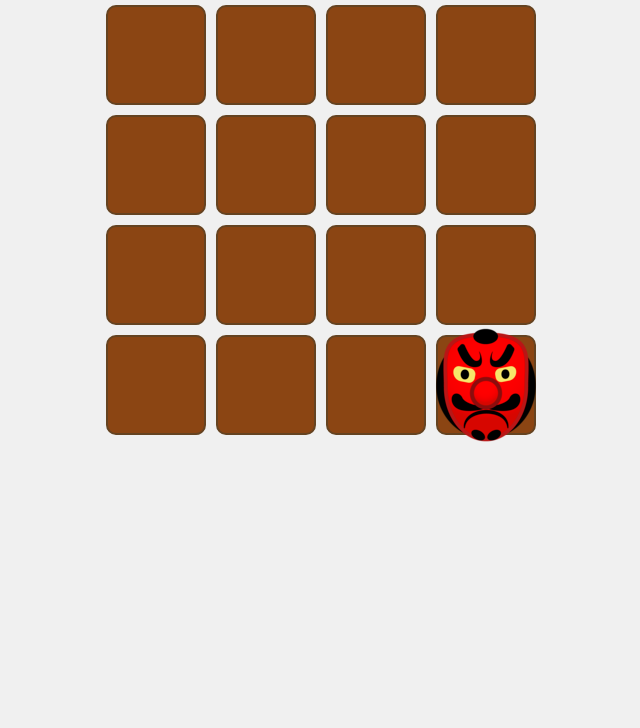
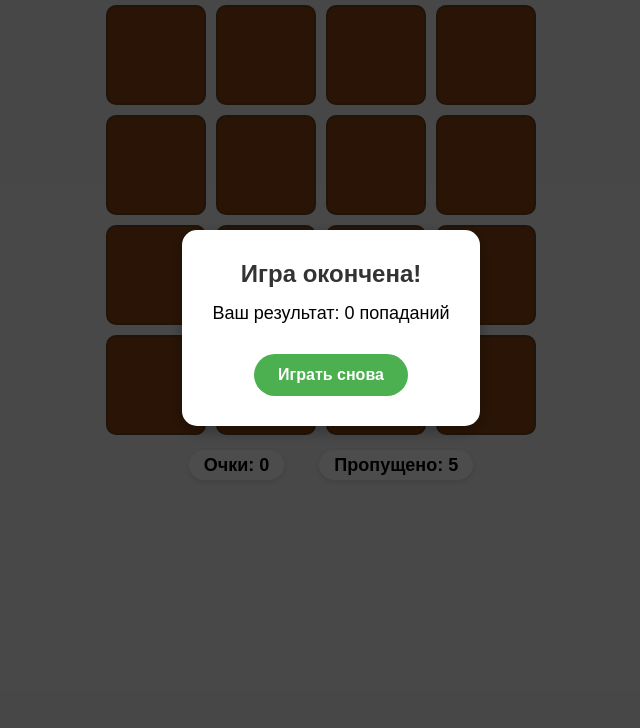
Before and after one commit to SavenkoNikita/event-handling, a website built with webpack: page src/index.html in a window 1280 px wide. Shown: the part 72-800 px from the top of the page, without its empty margins (309-949 px from the left). Built offline with nearby package versions, Linux system fonts and the light colour scheme.

Commit message:
исправил замечания

```diff
--- /dev/null
+++ b/src/Board.js
@@ -0,0 +1,22 @@
+export default class Board {
+  constructor(size) {
+    this.size = size;
+    this.cells = [];
+  }
+
+  render(container) {
+    const board = document.createElement('div');
+    board.className = 'game-board';
+
+    for (let i = 0; i < this.size * this.size; i++) {
+      const cell = document.createElement('div');
+      cell.className = 'cell';
+      cell.dataset.index = i;
+      this.cells.push(cell);
+      board.appendChild(cell);
+    }
+
+    container.innerHTML = '';
+    container.appendChild(board);
+  }
+}
--- /dev/null
+++ b/src/Game.js
@@ -0,0 +1,91 @@
+export default class Game {
+  constructor(board, goblin, score) {
+    this.board = board;
+    this.goblin = goblin;
+    this.score = score;
+    this.isPlaying = false;
+    this.onCellClick = this.onCellClick.bind(this);
+  }
+
+  start(container) {
+    this.isPlaying = true;
+    this.board.render(container);
+    this.initEventListeners();
+    this.nextGoblin();
+  }
+
+  initEventListeners() {
+    this.board.cells.forEach(cell => {
+      cell.addEventListener('click', this.onCellClick);
+    });
+
+    const restartButton = document.getElementById('restartButton');
+    if (restartButton) {
+      restartButton.addEventListener('click', () => this.restart());
+    }
+  }
+
+  onCellClick(e) {
+    if (!this.isPlaying) return;
+
+    const cell = e.currentTarget;
+    if (cell.classList.contains('goblin')) {
+      this.goblin.hide();
+      this.score.addPoint();
+      this.nextGoblin();
+    } else {
+      this.score.addMiss();
+      this.checkGameOver();
+    }
+  }
+
+  nextGoblin() {
+    if (!this.isPlaying) return;
+
+    this.goblin.show(() => {
+      this.score.addMiss();
+      this.checkGameOver();
+      if (this.isPlaying) {
+        this.nextGoblin();
+      }
+    });
+  }
+
+  checkGameOver() {
+    if (this.score.missed >= 5) {
+      this.gameOver();
+    }
+  }
+
+  gameOver() {
+    this.isPlaying = false;
+    this.goblin.hide();
+
+    const modal = document.getElementById('gameModal');
+    const modalMessage = document.getElementById('modalMessage');
+
+    if (modal && modalMessage) {
+      modalMessage.textContent = `Ваш результат: ${this.score.points} попаданий`;
+      modal.style.display = 'flex';
+    }
+  }
+
+  restart() {
+    const modal = document.getElementById('gameModal');
+    if (modal) {
+      modal.style.display = 'none';
+    }
+
+    this.score.reset();
+    this.isPlaying = true;
+    this.nextGoblin();
+  }
+
+  stop() {
+    this.isPlaying = false;
+    this.goblin.hide();
+    this.board.cells.forEach(cell => {
+      cell.removeEventListener('click', this.onCellClick);
+    });
+  }
+}
--- /dev/null
+++ b/src/Goblin.js
@@ -0,0 +1,58 @@
+import goblinImage from './assets/goblin.png';
+
+export default class Goblin {
+  constructor(board) {
+    this.board = board;
+    this.currentCell = null;
+    this.timer = null;
+    this.lastCellIndex = -1;
+  }
+
+  getRandomCell() {
+    const cells = this.board.cells;
+    if (cells.length <= 1) return cells[0];
+
+    let randomIndex;
+    do {
+      randomIndex = Math.floor(Math.random() * cells.length);
+    } while (randomIndex === this.lastCellIndex);
+
+    this.lastCellIndex = randomIndex;
+    return cells[randomIndex];
+  }
+
+  show(onMiss) {
+    this.hide();
+
+    const cell = this.getRandomCell();
+    this.currentCell = cell;
+
+    const goblinImg = document.createElement('img');
+    goblinImg.src = require('./assets/goblin.png');
+    goblinImg.className = 'goblin-image';
+    goblinImg.alt = 'Goblin';
+
+    this.currentCell.appendChild(goblinImg);
+    this.currentCell.classList.add('goblin');
+
+    this.timer = setTimeout(() => {
+      this.hide();
+      if (onMiss) onMiss();
+    }, 1000);
+  }
+
+  hide() {
+    if (this.currentCell) {
+      const goblinImg = this.currentCell.querySelector('.goblin-image');
+      if (goblinImg) {
+        goblinImg.remove();
+      }
+      this.currentCell.classList.remove('goblin');
+      this.currentCell = null;
+    }
+    if (this.timer) {
+      clearTimeout(this.timer);
+      this.timer = null;
+    }
+  }
+}
--- /dev/null
+++ b/src/Score.js
@@ -0,0 +1,30 @@
+export default class Score {
+  constructor() {
+    this.points = 0;
+    this.missed = 0;
+    this.pointsEl = document.getElementById('points');
+    this.missedEl = document.getElementById('missed');
+    this.update();
+  }
+
+  addPoint() {
+    this.points += 1;
+    this.update();
+  }
+
+  addMiss() {
+    this.missed += 1;
+    this.update();
+  }
+
+  reset() {
+    this.points = 0;
+    this.missed = 0;
+    this.update();
+  }
+
+  update() {
+    if (this.pointsEl) this.pointsEl.textContent = `Очки: ${this.points}`;
+    if (this.missedEl) this.missedEl.textContent = `Пропущено: ${this.missed}`;
+  }
+}
--- a/src/index.html
+++ b/src/index.html
@@ -9,7 +9,19 @@
     <div id="app">
         <div class="game-container">
             <h1>Поймай гоблина!</h1>
-            <div class="game-board" id="gameBoard"></div>
+            <div id="game"></div>
+        </div>
+        <div id="scoreboard">
+            <span id="points">Очки: 0</span>
+            <span id="missed">Пропущено: 0</span>
+        </div>
+
+        <div class="modal" id="gameModal">
+            <div class="modal-content">
+                <h2>Игра окончена!</h2>
+                <p id="modalMessage"></p>
+                <button id="restartButton">Играть снова</button>
+            </div>
         </div>
     </div>
 </body>
--- a/src/index.js
+++ b/src/index.js
@@ -1,44 +1,13 @@
+import Board from './Board';
+import Goblin from './Goblin';
+import Score from './Score';
+import Game from './Game';
 import './styles.css';
-import goblinImage from './assets/goblin.png';
 
-console.log('Game started!');
+const board = new Board(4);
+const score = new Score();
+const goblin = new Goblin(board);
+const game = new Game(board, goblin, score);
 
-// Создаем игровое поле
-const gameBoard = document.getElementById('gameBoard');
-const cells = [];
-
-// Создаем 4x4 поле
-for (let i = 0; i < 16; i++) {
-    const cell = document.createElement('div');
-    cell.className = 'cell';
-    cells.push(cell);
-    gameBoard.appendChild(cell);
-}
-
-// Создаем гоблина
-const goblin = document.createElement('img');
-goblin.src = goblinImage;
-goblin.className = 'goblin';
-goblin.alt = 'Гоблин';
-
-// Начальная позиция
-let currentPosition = Math.floor(Math.random() * 16);
-cells[currentPosition].appendChild(goblin);
-
-// Функция перемещения
-function moveGoblin() {
-    let newPosition;
-    do {
-        newPosition = Math.floor(Math.random() * 16);
-    } while (newPosition === currentPosition);
-
-    // Удаляем из текущей ячейки
-    cells[currentPosition].innerHTML = '';
-
-    // Добавляем в новую ячейку
-    cells[newPosition].appendChild(goblin);
-    currentPosition = newPosition;
-}
-
-// Запускаем перемещение каждую секунду
-setInterval(moveGoblin, 1000);
+const container = document.getElementById('game');
+game.start(container);
--- a/src/styles.css
+++ b/src/styles.css
@@ -8,10 +8,17 @@ body {
     font-family: Arial, sans-serif;
     background-color: #f0f0f0;
     padding: 20px;
+    cursor: url('./assets/hammer.png') 25 25, auto;
 }
 
 .game-container {
     text-align: center;
+    margin-bottom: 20px;
+}
+
+h1 {
+    color: #333;
+    margin-bottom: 20px;
 }
 
 .game-board {
@@ -19,7 +26,7 @@ body {
     grid-template-columns: repeat(4, 100px);
     grid-template-rows: repeat(4, 100px);
     gap: 10px;
-    margin: 20px auto;
+    margin: 0 auto;
     max-width: 450px;
 }
 
@@ -32,10 +39,82 @@ body {
     display: flex;
     justify-content: center;
     align-items: center;
+    position: relative;
 }
 
-.gnom {
+.cell {
+    cursor: url('./assets/hammer.png') 25 25, auto;
+}
+
+.cell.goblin {
+    background-color: #ff6b6b;
+    cursor: url('./assets/hammer.png') 25 25, auto;
+}
+
+.goblin-image {
     width: 80px;
     height: 80px;
     object-fit: contain;
 }
+
+#scoreboard {
+    text-align: center;
+    margin: 20px 0;
+    font-size: 18px;
+    font-weight: bold;
+}
+
+#scoreboard span {
+    margin: 0 15px;
+    padding: 5px 15px;
+    background: #fff;
+    border-radius: 20px;
+    box-shadow: 0 2px 5px rgba(0,0,0,0.1);
+}
+
+.modal {
+    display: none;
+    position: fixed;
+    top: 0;
+    left: 0;
+    width: 100%;
+    height: 100%;
+    background: rgba(0, 0, 0, 0.7);
+    justify-content: center;
+    align-items: center;
+    z-index: 1000;
+}
+
+.modal-content {
+    background: white;
+    padding: 30px;
+    border-radius: 15px;
+    text-align: center;
+    box-shadow: 0 5px 15px rgba(0,0,0,0.3);
+}
+
+.modal h2 {
+    color: #333;
+    margin-bottom: 15px;
+}
+
+.modal p {
+    margin: 15px 0;
+    font-size: 18px;
+}
+
+#restartButton {
+    background: #4CAF50;
+    color: white;
+    border: none;
+    padding: 12px 24px;
+    border-radius: 25px;
+    cursor: pointer;
+    font-size: 16px;
+    font-weight: bold;
+    margin-top: 15px;
+}
+
+#restartButton:hover {
+    background: #45a049;
+}
```
Also changed, not shown: package.json (+4 -3 lines), .github/workflows/web.yml, .github/workflows/webpack.yml (deleted), src/assets/hammer.png (added), 3 other files.
